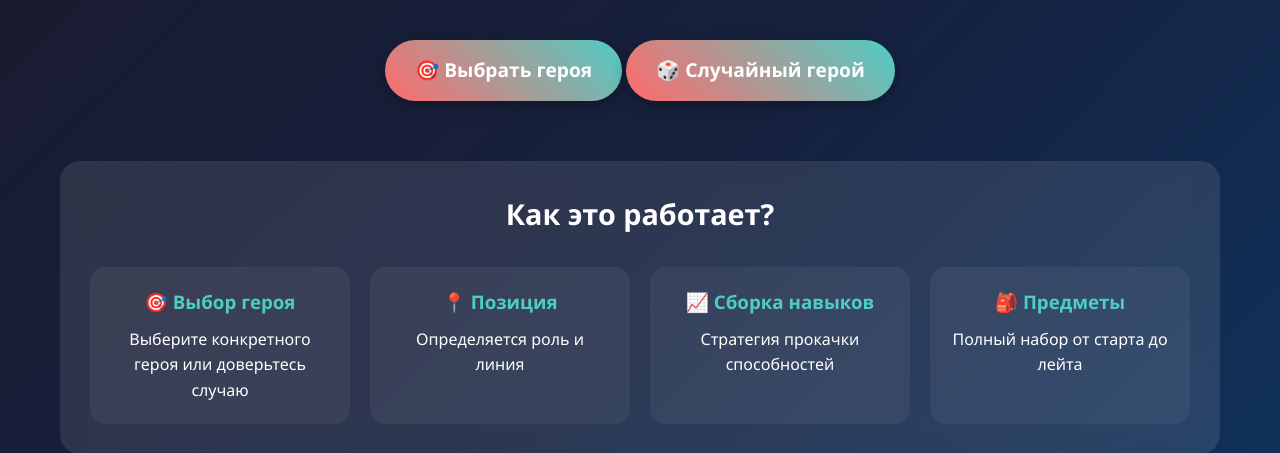
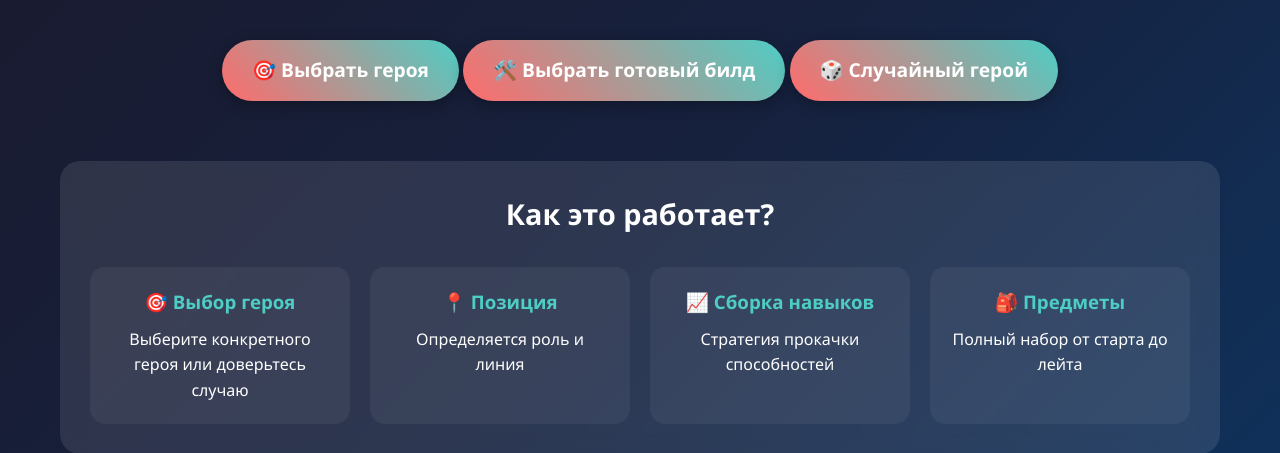
Before and after one commit to ZagustiTEL/dota-21, a Flask app: page / in a window 1280 px wide. Shown: the part 162-615 px from the top of the page. Run offline with Flask 3, Linux system fonts and the light colour scheme; data comes from the database, SQL or seed files in the repository.

Commit message:
Update index.html

```diff
--- a/templates/index.html
+++ b/templates/index.html
@@ -18,6 +18,9 @@
                 <div class="generator-options">
                     <a href="/select-hero" class="generate-btn hero-select-btn">
                         🎯 Выбрать героя
+                    </a>
+                    <a href="/select-build" class="generate-btn btn">
+                        🛠️ Выбрать готовый билд
                     </a>
                     <a href="/generate" class="generate-btn random-btn">
                         🎲 Случайный герой
```
